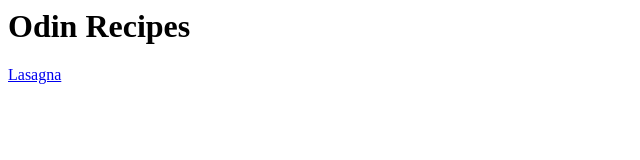
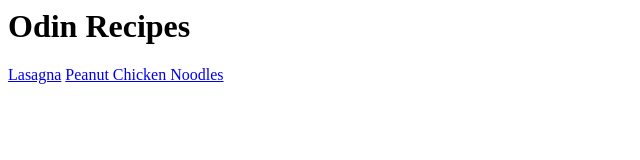
Before and after one commit to Arkem001209/odin-recipes, a plain HTML site: page index.html in a window 1280 px wide. Shown: the whole page, without its empty margins (0-640 px from the left). Drawn offline with Linux system fonts and the light colour scheme.

Commit message:
add link to peanut noodle recipe

```diff
--- a/index.html
+++ b/index.html
@@ -6,5 +6,6 @@
     <body>
         <h1>Odin Recipes</h1>
         <a href="recipes/lasagna.html">Lasagna</a>
+        <a href="recipes/PeanutChickenNoodles.html">Peanut Chicken Noodles</a>
     </body>
 </html>
```
